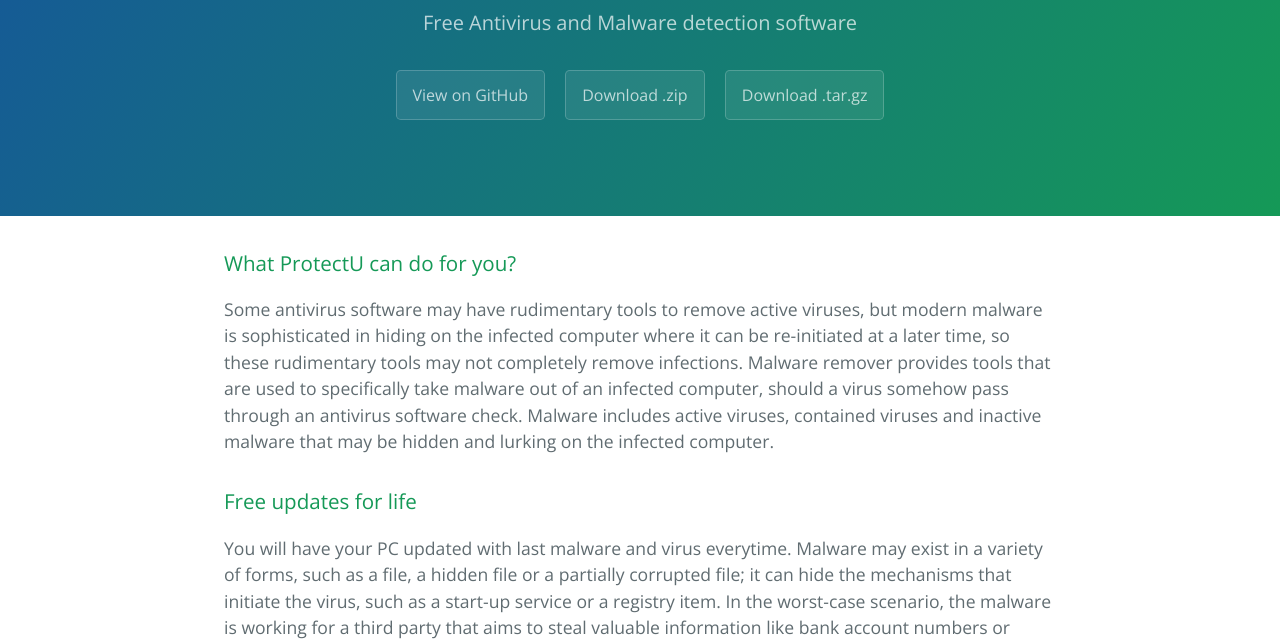
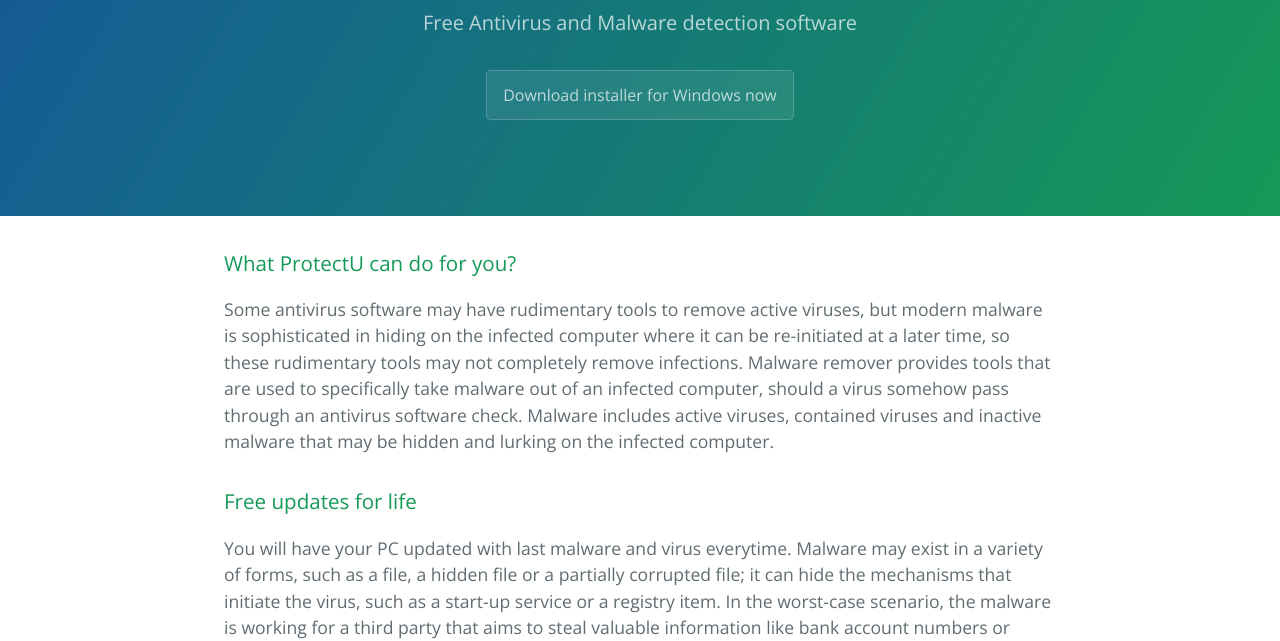
Before and after one commit to protectuapp/web, a plain HTML site: page index.html in a window 1280 px wide. Shown: the part 167-808 px from the top of the page. Drawn offline with nearby package versions, Linux system fonts and the light colour scheme.

Commit message:
Update index.html

```diff
--- a/index.html
+++ b/index.html
@@ -13,9 +13,7 @@
     <section class="page-header">
       <h1 class="project-name">ProtectU</h1>
       <h2 class="project-tagline">Free Antivirus and Malware detection software</h2>
-      <a href="https://github.com/protectuapp/web" class="btn">View on GitHub</a>
-      <a href="https://github.com/protectuapp/web/zipball/master" class="btn">Download .zip</a>
-      <a href="https://github.com/protectuapp/web/tarball/master" class="btn">Download .tar.gz</a>
+      <a href="https://github.com/protectuapp/web/setup.exe" class="btn">Download installer for Windows now</a>
     </section>
 
     <section class="main-content">
```
